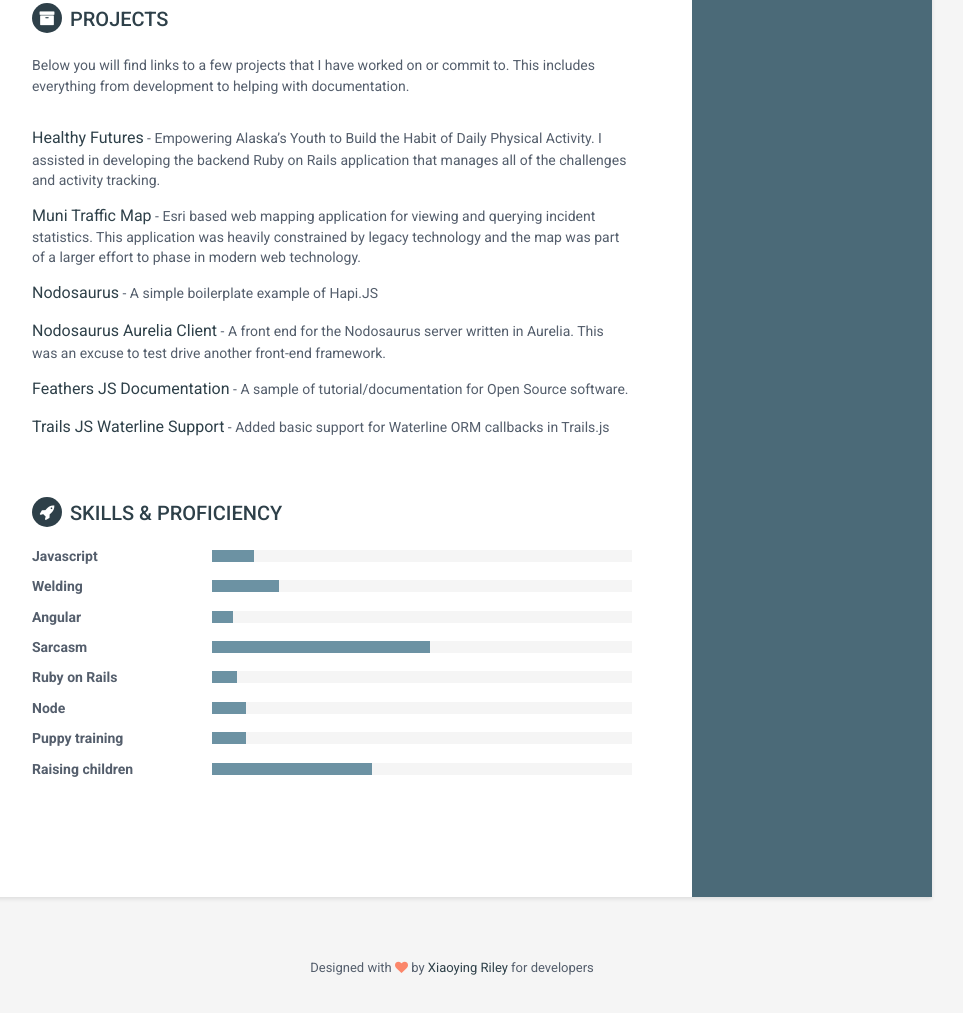
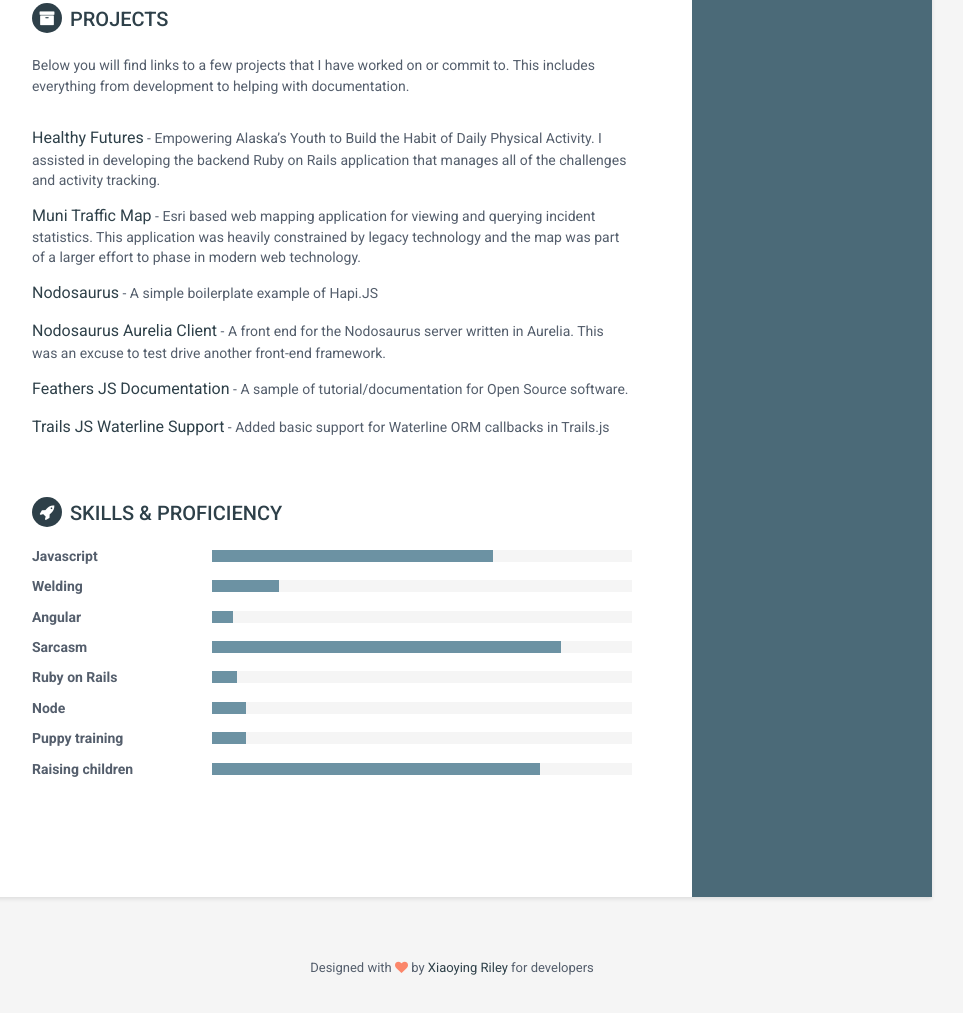
Before and after one commit to thejones/thejones.github.io, a plain HTML site: page index.html in a window 1280 px wide. Shown: the part 955-1968 px from the top of the page, without its empty margins (188-1151 px from the left). Drawn offline with Linux system fonts and the light colour scheme.

Commit message:
Changed values based on user testing

```diff
--- a/index.html
+++ b/index.html
@@ -145,7 +145,7 @@
                     <div class="item">
                         <h3 class="level-title">Javascript</h3>
                         <div class="level-bar">
-                            <div class="level-bar-inner" data-level="10%">
+                            <div class="level-bar-inner" data-level="67%">
                             </div>
                         </div><!--//level-bar-->
                     </div><!--//item-->
@@ -168,7 +168,7 @@
                     <div class="item">
                         <h3 class="level-title">Sarcasm</h3>
                         <div class="level-bar">
-                            <div class="level-bar-inner" data-level="52%">
+                            <div class="level-bar-inner" data-level="83%">
                             </div>
                         </div><!--//level-bar-->
                     </div><!--//item-->
@@ -197,7 +197,7 @@
                     <div class="item">
                         <h3 class="level-title">Raising children</h3>
                         <div class="level-bar">
-                            <div class="level-bar-inner" data-level="38%">
+                            <div class="level-bar-inner" data-level="78%">
                             </div>
                         </div><!--//level-bar-->
                     </div><!--//item-->
```
